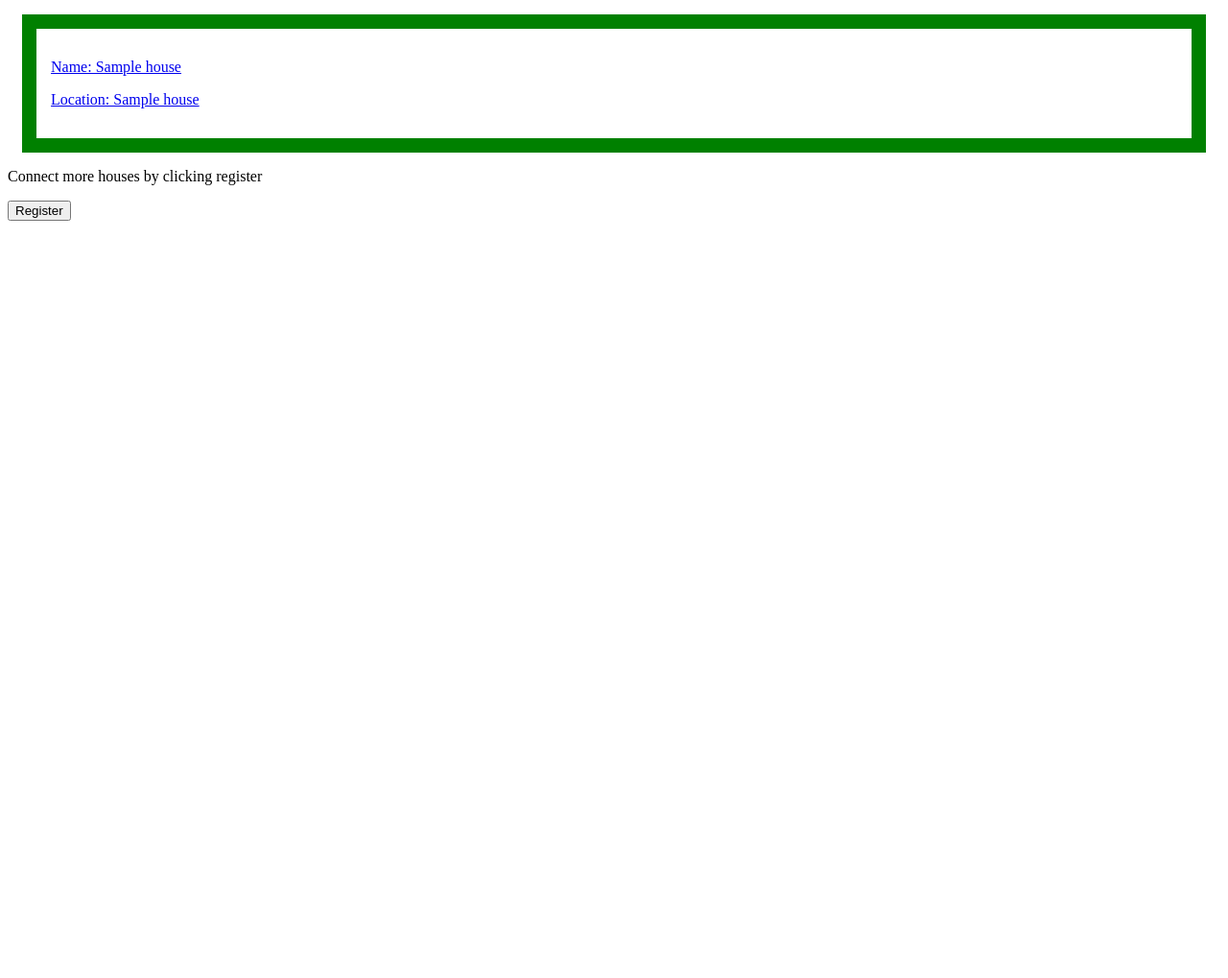
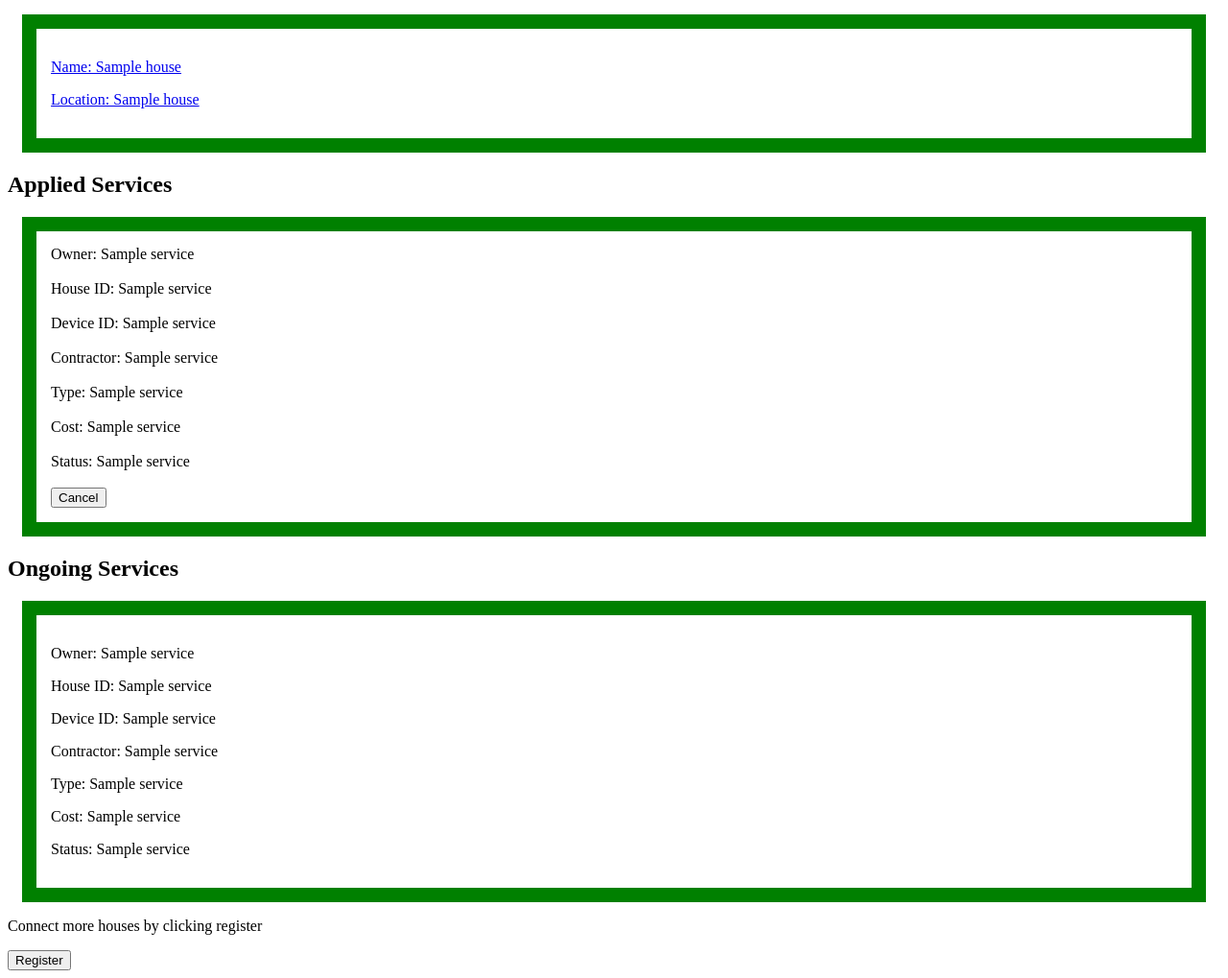
Before and after one commit to sameer2800/B-Audit, a Flask app: template templates/owner.html in a window 1280 px wide. Shown: the whole page at 96% size. Before the commit the page ends 230 px from the top, so only its background shows below. Run offline with Flask 2, Linux system fonts and the light colour scheme; the template is opened without the code that fills it: most values are stand-ins (such as "Sample title", 1, 10 or a date in 2020).

Commit message:
Add service cancellation

```diff
--- a/app.py
+++ b/app.py
@@ -100,20 +100,40 @@ def contractor_login():
 def owner(username):
     if session.get('username') == username and session.get('type') == 'owner':
         if request.method == 'POST':
-            engine = create_engine('sqlite:///houses.db', echo=True)
-            Session = sessionmaker(bind=engine)
-            db_session = Session()
-            house = House(str(username), str(request.form["name"]), str(request.form["location"]))
-            db_session.add(house)
-            db_session.commit()
-            db_session.close()
+            if isinstance(request.form.get("register_house"), unicode):
+                engine = create_engine('sqlite:///houses.db', echo=True)
+                Session = sessionmaker(bind=engine)
+                db_session = Session()
+                house = House(str(username), str(request.form["name"]), str(request.form["location"]))
+                db_session.add(house)
+                db_session.commit()
+                db_session.close()
+            elif isinstance(request.form.get("cancel_service"), unicode):
+                conn = sqlite3.connect('services.db')
+                cursor = conn.cursor()
+                query = 'DELETE from services where id = \''+str(request.form["id"])+'\''
+                cursor.execute(query).fetchall()
+                conn.commit()
+                cursor.close()
 
         conn = sqlite3.connect('houses.db')
         cursor = conn.cursor()
         query = 'SELECT * from houses where owner = \''+str(username)+'\''
-        result = cursor.execute(query).fetchall()
+        houses = cursor.execute(query).fetchall()
         cursor.close()
-        return render_template("owner.html", username = username, houses = result)
+
+        conn = sqlite3.connect('services.db')
+        cursor = conn.cursor()
+
+        query = 'SELECT * from services where owner = \''+str(username)+'\' and status = "need"'
+        applied_services = cursor.execute(query).fetchall()
+
+        query = 'SELECT * from services where owner = \''+str(username)+'\' and status = "taken"'
+        ongoing_services = cursor.execute(query).fetchall()
+
+        cursor.close()
+
+        return render_template("owner.html", username = username, houses = houses, applied_services = applied_services, ongoing_services = ongoing_services)
     else:
         return redirect(url_for('homepage'))
 
@@ -151,9 +171,10 @@ def house(number):
     query = 'SELECT owner from houses where id = \''+str(number)+'\''
     result = cursor.execute(query).fetchall()
     cursor.close()
+
     if (result[0][0] == session.get('username') and session.get('type') == 'owner'):
         if request.method == 'POST':
-            try:
+            if isinstance(request.form.get("register_device"), unicode):
                 engine = create_engine('sqlite:///devices.db', echo=True)
                 Session = sessionmaker(bind=engine)
                 db_session = Session()
@@ -161,21 +182,39 @@ def house(number):
                 db_session.add(device)
                 db_session.commit()
                 db_session.close()
-            except:
+            elif isinstance(request.form.get("register_service"), unicode):
                 engine = create_engine('sqlite:///services.db', echo=True)
                 Session = sessionmaker(bind=engine)
                 db_session = Session()
-                device = Service(int(request.form["device_id"]), 'None', str(request.form["type"]), str(request.form["cost"]), "need")
+                device = Service(session.get('username'), int(number), int(request.form["device_id"]), 'None', str(request.form["type"]), str(request.form["cost"]), "need")
                 db_session.add(device)
                 db_session.commit()
                 db_session.close()
+            elif isinstance(request.form.get("cancel_service"), unicode):
+                conn = sqlite3.connect('services.db')
+                cursor = conn.cursor()
+                query = 'DELETE from services where id = \''+str(request.form["id"])+'\''
+                cursor.execute(query).fetchall()
+                conn.commit()
+                cursor.close()
 
         conn = sqlite3.connect('devices.db')
         cursor = conn.cursor()
         query = 'SELECT * from devices where house_id = \''+str(number)+'\''
-        result = cursor.execute(query).fetchall()
+        devices = cursor.execute(query).fetchall()
         cursor.close()
-        return render_template("house.html", number = number, devices = result)
+
+        conn = sqlite3.connect('services.db')
+        cursor = conn.cursor()
+
+        query = 'SELECT * from services where house_id = \''+str(number)+'\' and status = "need"'
+        applied_services = cursor.execute(query).fetchall()
+
+        query = 'SELECT * from services where house_id = \''+str(number)+'\' and status = "taken"'
+        ongoing_services = cursor.execute(query).fetchall()
+
+        cursor.close()
+        return render_template("house.html", number = number, devices = devices, applied_services = applied_services, ongoing_services = ongoing_services)
     else:
         return redirect(url_for('homepage'))
     if request.method == 'POST':
--- a/service_registration.py
+++ b/service_registration.py
@@ -11,14 +11,18 @@ class Service(Base):
     __tablename__ = "services"
 
     id = Column(Integer, primary_key=True)
+    owner = Column(String)
+    house_id = Column(Integer)
     device_id = Column(Integer)
     contractor = Column(String)
     type = Column(String)
     cost = Column(Integer)
     status = Column(String)
 
-    def __init__(self, device_id, contractor, type, cost, status):
+    def __init__(self, owner, house_id, device_id, contractor, type, cost, status):
 
+        self.owner = owner
+        self.house_id = house_id
         self.device_id = device_id
         self.contractor = contractor
         self.type = type
--- a/templates/owner.html
+++ b/templates/owner.html
@@ -34,6 +34,62 @@ function display(status) {
         </div>
       </a>
       {% endfor %}
+      <h2> Applied Services</h2>
+      {% for service in applied_services %}
+      <div id = "housebox">
+          <form method="POST">
+          <input type="hidden" name="id" value="{{service[0]}}">
+          <div>
+            <label for="owner"> Owner: {{service[1]}} </label>
+            <input type="hidden" name="owner" value="{{service[1]}}">
+          </div>
+          <br>
+          <div>
+            <label for="owner"> House ID: {{service[2]}} </label>
+            <input type="hidden" name="house_id" value="{{service[2]}}">
+          </div>
+          <br>
+          <div>
+            <label for="device_id"> Device ID: {{service[3]}} </label>
+            <input type="hidden" name="device_id" value="{{service[3]}}">
+          </div>
+          <br>
+          <div>
+            <label for="contractor"> Contractor: {{service[4]}} </label>
+            <input type="hidden" name="contractor" value="{{service[4]}}">
+          </div>
+          <br>
+          <div>
+            <label for="value"> Type: {{service[5]}} </label>
+            <input type="hidden" name="type" value="{{service[5]}}">
+          </div>
+          <br>
+          <div>
+            <label for="cost"> Cost: {{service[6]}} </label>
+            <input type="hidden" name="cost" value="{{service[6]}}">
+          </div>
+          <br>
+          <div>
+            <label for="status"> Status: {{service[7]}} </label>
+            <input type="hidden" name="status" value="{{service[7]}}">
+          </div>
+          <br>
+          <button type="submit" name="cancel_service">Cancel</button>
+          </form>
+      </div>
+      {% endfor %}
+      <h2> Ongoing Services</h2>
+      {% for service in ongoing_services %}
+        <div id = "housebox">
+          <p> Owner: {{service[1]}} </p>
+          <p> House ID: {{service[2]}}</p>
+          <p> Device ID: {{service[3]}} </p>
+          <p> Contractor: {{service[4]}} </p>
+          <p> Type: {{service[5]}} </p>
+          <p> Cost: {{service[6]}} </p>
+          <p> Status: {{service[7]}} </p>
+        </div>
+      {% endfor %}
   {% elif not houses%}
   <h2> You have not registered any houses, please register!</h2>
   {% endif %}
@@ -53,7 +109,7 @@ function display(status) {
     <input name="location">
   </div>
   <br>
-  <button type="submit">Register</button>
+  <button type="submit" name="register_house">Register</button>
   </form>
   </div>
 </body>
```
Also changed, not shown: templates/contractor.html (+26 -17 lines), templates/house.html (+53 -2 lines), templates/marketplace.html (+32 -20 lines).
